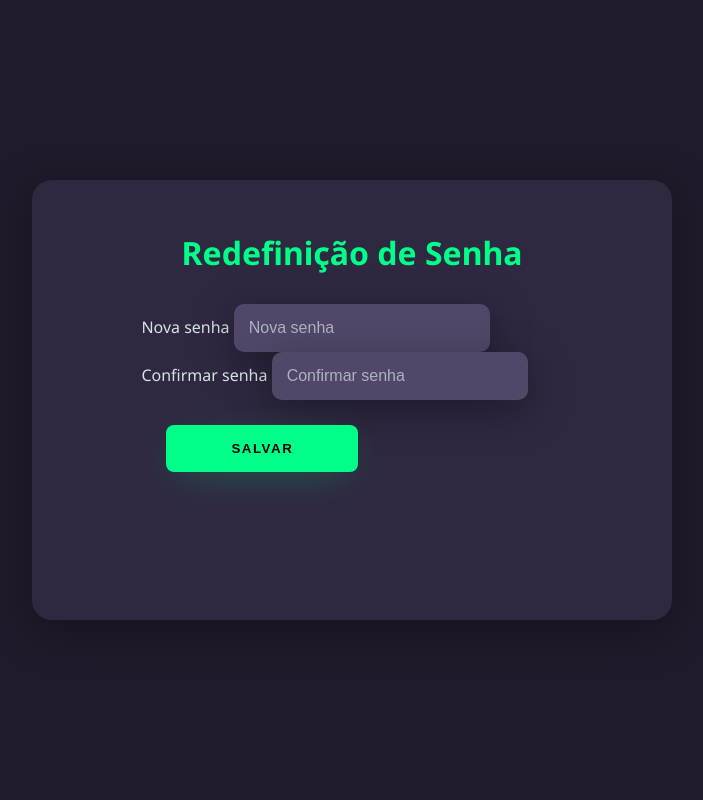
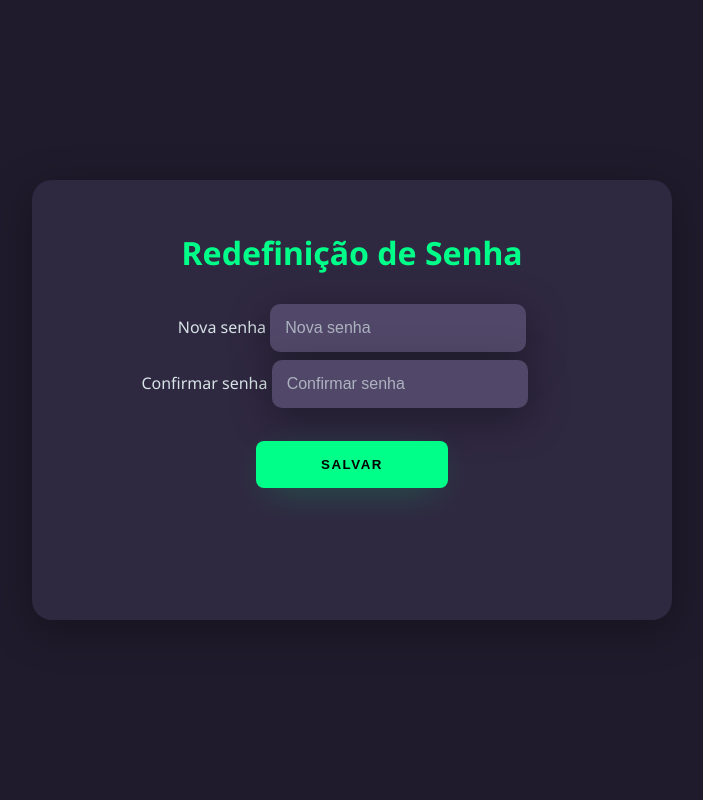
Before and after one commit to es20231/eqp1, a Flask app: page /password_redefinition/1 in a window 1280 px wide. Shown: the whole page, without its empty margins (288-991 px from the left). Run offline with Flask 3, Linux system fonts and the light colour scheme.

Commit message:
Correção template password_redefinition

```diff
--- a/projeto/static/css/style_password_redefinition.css
+++ b/projeto/static/css/style_password_redefinition.css
@@ -17,6 +17,14 @@ body *{
     display: flex;
     justify-content: center;
     align-items: center;
+}
+
+.formulary{
+    display: flex;
+    flex-direction: column;
+    justify-content: center;
+    align-items: center;
+    gap: 8px;
 }
 
 .card-recovery{
--- a/projeto/templates/password_redefinition.html
+++ b/projeto/templates/password_redefinition.html
@@ -11,7 +11,7 @@
     <div class="container">
         <div class="card-recovery">
             <h1>Redefinição de Senha</h1>
-            <form action="" method="post">
+            <form class="formulary" action="" method="post">
                 <div class="textfield">
                     <label for="nova_senha">Nova senha</label>
                     <input type="password" name="nova_senha" required placeholder="Nova senha" minlength="6" maxlength="20">
```
